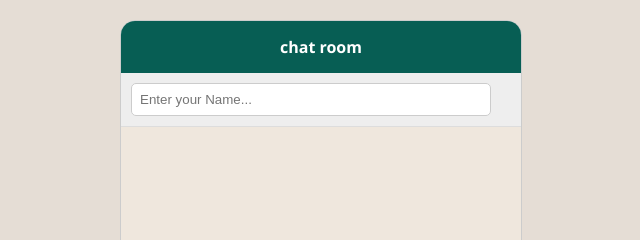
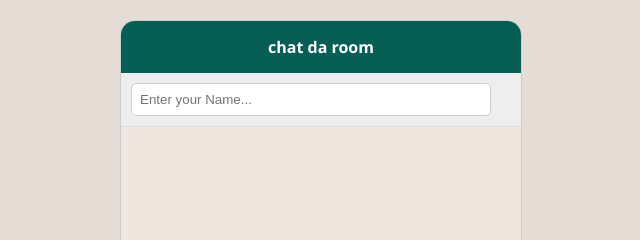
Before and after one commit to alexlaidev/alexlaidev.github.io, a plain HTML site: page index.html in a window 1280 px wide. Shown: the top 240 px of the page, 319-959 px from the left. Drawn offline with Linux system fonts and the light colour scheme; no server answers.

Commit message:
Update index.html

```diff
--- a/index.html
+++ b/index.html
@@ -22,7 +22,7 @@
 <body>
 
     <div id="chat-card">
-        <div id="header">chat room</div>
+        <div id="header">chat da room</div>
 
         <div id="name-area">
             <input type="text" id="name-input" placeholder="Enter your Name..." maxlength="15">
```
